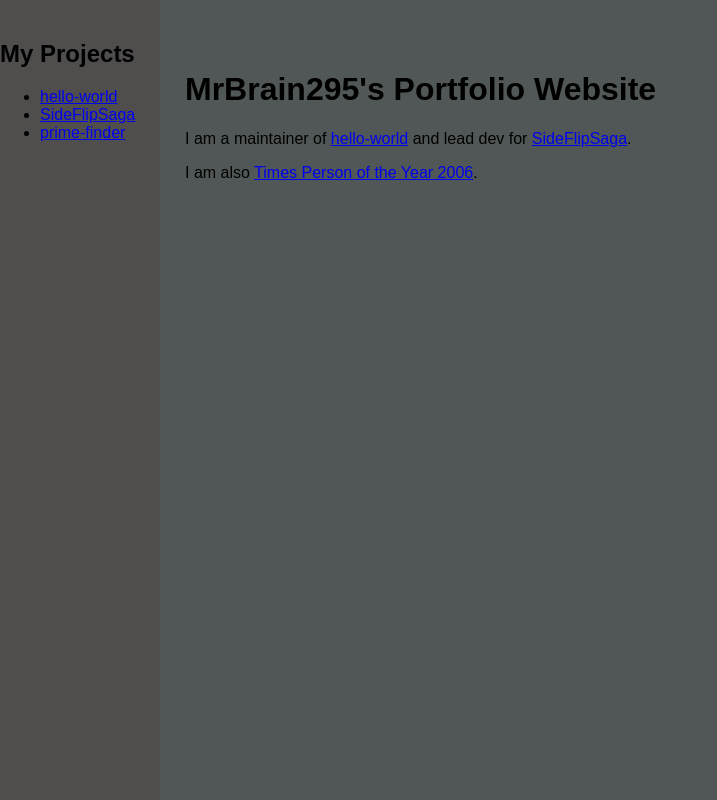
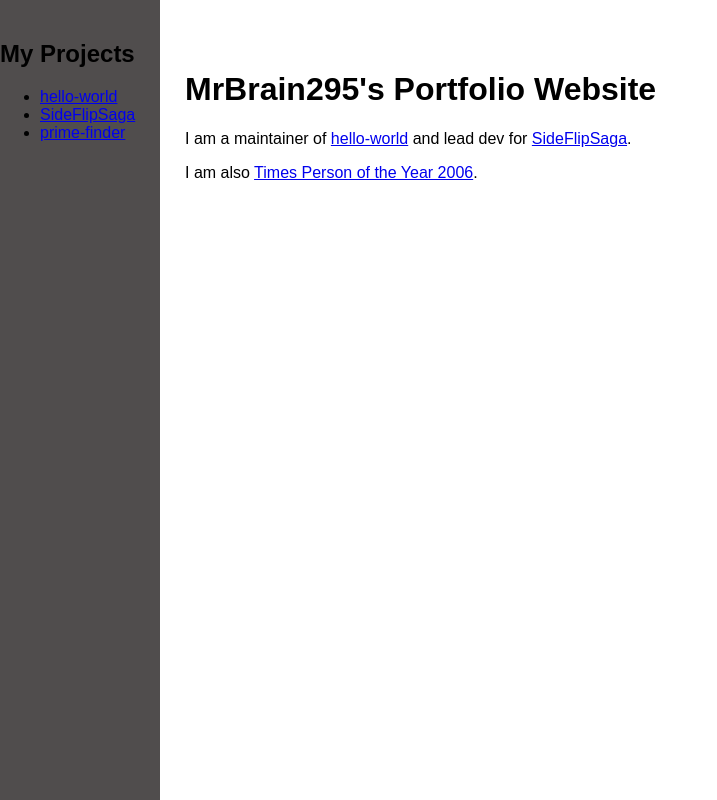
Before and after one commit to ProjectEther/MrBrain295.github.io, a plain HTML site: page src/index.html in a window 1280 px wide. Shown: the top 800 px of the page, without its empty margins (0-717 px from the left). Drawn offline with Linux system fonts and the light colour scheme.

Commit message:
Update style.css

```diff
--- a/src/style.css
+++ b/src/style.css
@@ -5,7 +5,7 @@ body {
   padding-left: 160px;
   width: 100%;
   height: 100%;
-  background-color: #505756;
+  background-color: #ffffff;
   justify-content: center;
   align-items: center;
 }
```
